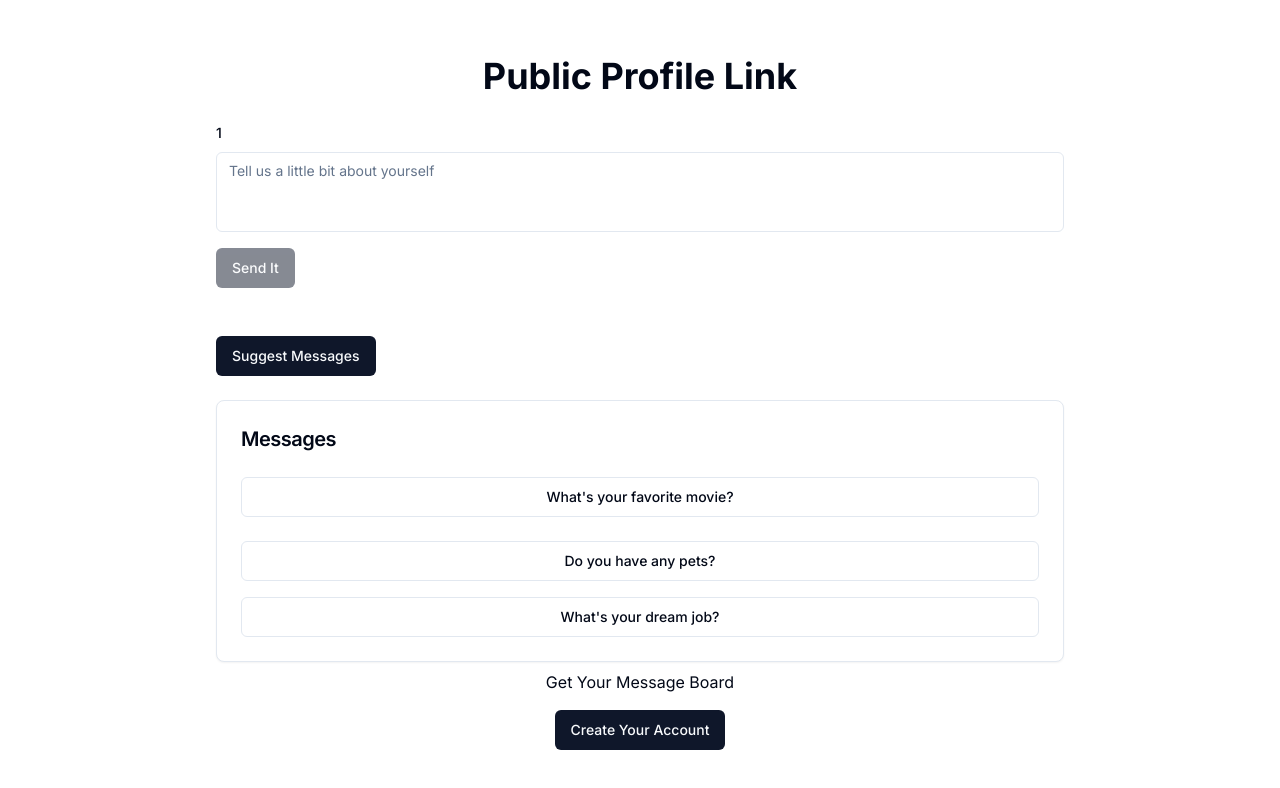
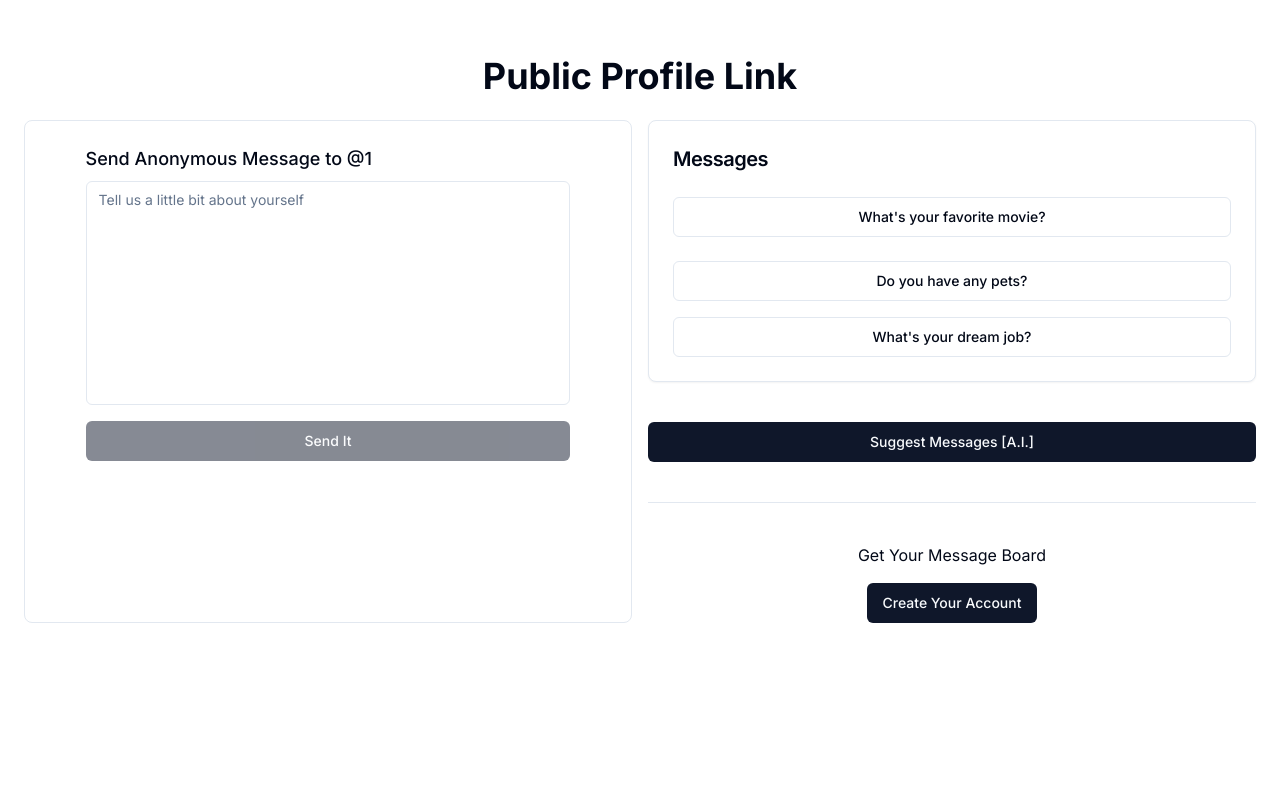
Before and after one commit to Himanshu88027/Pro-Feedback, a Next.js app: page /u/1 in a window 1280 px wide. Shown: the top 788 px of the page. Built offline with nearby package versions, Linux system fonts and the light colour scheme.

Commit message:
UI update

```diff
--- a/src/app/u/[username]/page.tsx
+++ b/src/app/u/[username]/page.tsx
@@ -1,117 +1,123 @@
-'use client'
-import { Button } from '@/components/ui/button'
+"use client";
+import { Button } from "@/components/ui/button";
 import {
   Form,
   FormControl,
   FormField,
   FormItem,
   FormLabel,
-  FormMessage
-} from '@/components/ui/form'
-import {
-  Card,
-  CardContent,
-  CardHeader,
-  CardTitle,
-} from "@/components/ui/card"
+  FormMessage,
+} from "@/components/ui/form";
+import { Card, CardContent, CardHeader, CardTitle } from "@/components/ui/card";
 
-import { Textarea } from '@/components/ui/textarea'
-import { useToast } from '@/components/ui/use-toast'
-import { messageSchemas } from '@/schemas/messageSchemas'
-import { ApiResponse } from '@/types/ApiResponse'
-import { zodResolver } from '@hookform/resolvers/zod'
-import axios, { AxiosError } from 'axios'
-import { Loader2 } from 'lucide-react'
-import { useParams } from 'next/navigation'
-import React, { useState } from 'react'
-import { useForm } from 'react-hook-form'
-import * as z from 'zod'
-import { useCompletion } from 'ai/react'
-import { Separator } from '@radix-ui/react-separator'
-import Link from 'next/link'
+import { Textarea } from "@/components/ui/textarea";
+import { useToast } from "@/components/ui/use-toast";
+import { messageSchemas } from "@/schemas/messageSchemas";
+import { ApiResponse } from "@/types/ApiResponse";
+import { zodResolver } from "@hookform/resolvers/zod";
+import axios, { AxiosError } from "axios";
+import { Loader2 } from "lucide-react";
+import { useParams } from "next/navigation";
+import React, { useState } from "react";
+import { useForm } from "react-hook-form";
+import * as z from "zod";
+import { useCompletion } from "ai/react";
+import Link from "next/link";
+import { Separator } from "@/components/ui/separator";
 
-const stringChar = '||'
-const pasreMessageString = (messageString : string) : string[] => {
-  return messageString.split(stringChar)
-}
+const stringChar = "||";
+const pasreMessageString = (messageString: string): string[] => {
+  return messageString.split(stringChar);
+};
 
-const initialMessageString = "What's your favorite movie?||Do you have any pets?||What's your dream job?";
+const initialMessageString =
+  "What's your favorite movie?||Do you have any pets?||What's your dream job?";
 
 function page() {
-  const params = useParams<{username: string}>()
+  const params = useParams<{ username: string }>();
   const username = params.username;
-  const [isLoading, setIsLoading] = useState(false)
-  const { toast } = useToast()
+  const [isLoading, setIsLoading] = useState(false);
+  const { toast } = useToast();
 
   const form = useForm<z.infer<typeof messageSchemas>>({
-    resolver: zodResolver(messageSchemas)
-  })
+    resolver: zodResolver(messageSchemas),
+  });
 
-  const {complete, completion, isLoading: isSuggestLoading, error} = useCompletion({
-    api: '/api/suggest-messages',
-    initialCompletion: initialMessageString
-  })
+  const {
+    complete,
+    completion,
+    isLoading: isSuggestLoading,
+    error,
+  } = useCompletion({
+    api: "/api/suggest-messages",
+    initialCompletion: initialMessageString,
+  });
 
-  const messageContent = form.watch('content');
+  const messageContent = form.watch("content");
 
   const onSubmit = async (data: z.infer<typeof messageSchemas>) => {
-    setIsLoading(true)
+    setIsLoading(true);
     try {
-      const response = await axios.post<ApiResponse>('/api/send-messages',{
+      const response = await axios.post<ApiResponse>("/api/send-messages", {
         username,
-        ...data
-      })
+        ...data,
+      });
 
       toast({
         title: response.data.message,
-        variant: 'default'
-      })
+        variant: "default",
+      });
 
       // Reset form
-      form.reset({...form.getValues(), content: ''})
+      form.reset({ ...form.getValues(), content: "" });
     } catch (error) {
       const axiosError = error as AxiosError<ApiResponse>;
       toast({
-        title: 'Error',
+        title: "Error",
         description:
-          axiosError.response?.data.message ?? 'Failed to sent message',
-        variant: 'destructive',
+          axiosError.response?.data.message ?? "Failed to sent message",
+        variant: "destructive",
       });
     } finally {
       setIsLoading(false);
     }
-  }
+  };
 
   const fetchSuggestMessages = () => {
     try {
-      complete('')
+      complete("");
     } catch (error) {
-      console.error('Error fetching messages:', error);
+      console.error("Error fetching messages:", error);
     }
-  }
+  };
 
   const handleClickMessage = (messageString: string) => {
-    form.setValue('content', messageString)
-  }
+    form.setValue("content", messageString);
+  };
 
   return (
-    <div className="container mx-auto my-8 p-6 bg-white rounded max-w-4xl">
+    <div className="container flex flex-col my-8 p-6 bg-white rounded w-full">
       <h1 className="text-4xl font-bold mb-6 text-center">
         Public Profile Link
       </h1>
+      <div className="flex justify-evenly w-full gap-4">
+        <div className="w-1/2 flex justify-center border rounded-lg py-6">
+          <div className="w-4/5">
             <Form {...form}>
-          <form onSubmit={form.handleSubmit(onSubmit)} className="space-y-4">
+              <form
+                onSubmit={form.handleSubmit(onSubmit)}
+                className="space-y-4"
+              >
                 <FormField
                   name="content"
-
                   control={form.control}
                   render={({ field }) => (
                     <FormItem>
-                  <FormLabel>{`${username}`}</FormLabel>
+                      <FormLabel className="text-lg">{`Send Anonymous Message to @${username}`}</FormLabel>
                       <FormControl>
                         <Textarea
                           placeholder="Tell us a little bit about yourself"
-                    className="resize-none"
+                          className="resize-none h-56"
                           {...field}
                         />
                       </FormControl>
@@ -120,64 +126,69 @@ function page() {
                   )}
                 />
                 <div>
-              {
-                isLoading ? (
+                  {isLoading ? (
                     <Button disabled>
                       <Loader2 className="mr-2 h-4 w-4 animate-spin" />
                       Please wait
                     </Button>
                   ) : (
-                  <Button type='submit' disabled={isLoading || !messageContent}>
+                    <Button
+                      className="w-full"
+                      type="submit"
+                      disabled={isLoading || !messageContent}
+                    >
                       Send It
                     </Button>
-                )
-              }
+                  )}
                 </div>
               </form>
             </Form>
-        <div className="space-y-4 my-8">
-          <div className="space-y-2">
-              <Button
-                disabled={isSuggestLoading}
-                onClick={fetchSuggestMessages}
-                className='my-4'
-              >
-                Suggest Messages
-              </Button>
+          </div>
+        </div>
+        <div className="w-1/2">
+          <div className="space-y-10">
             <Card>
               <CardHeader>
-                  <CardTitle className="text-xl font-semibold">Messages</CardTitle>
+                <CardTitle className="text-xl font-semibold">
+                  Messages
+                </CardTitle>
               </CardHeader>
               <CardContent className="flex flex-col space-y-4">
-                  {
-                    error ? (
+                {error ? (
                   <p className="text-red-500">{error.message}</p>
                 ) : (
                   pasreMessageString(completion).map((message, index) => (
                     <Button
                       onClick={() => handleClickMessage(message)}
                       key={index}
-                        className='mb-2'
+                      className="mb-2"
                       variant="outline"
                     >
                       {message}
                     </Button>
                   ))
-                    )
-                  }
+                )}
               </CardContent>
             </Card>
+            <Button
+              disabled={isSuggestLoading}
+              onClick={fetchSuggestMessages}
+              className="w-full"
+            >
+              Suggest Messages [A.I.]
+            </Button>
             <Separator className="my-6" />
             <div className="text-center">
               <div className="mb-4">Get Your Message Board</div>
-                  <Link href={'/sign-up'}>
+              <Link href={"/sign-up"}>
                 <Button>Create Your Account</Button>
               </Link>
             </div>
           </div>
         </div>
       </div>
-  )
+    </div>
+  );
 }
 
-export default page
+export default page;
```
Lines whose indentation alone changed are shown as unchanged.
